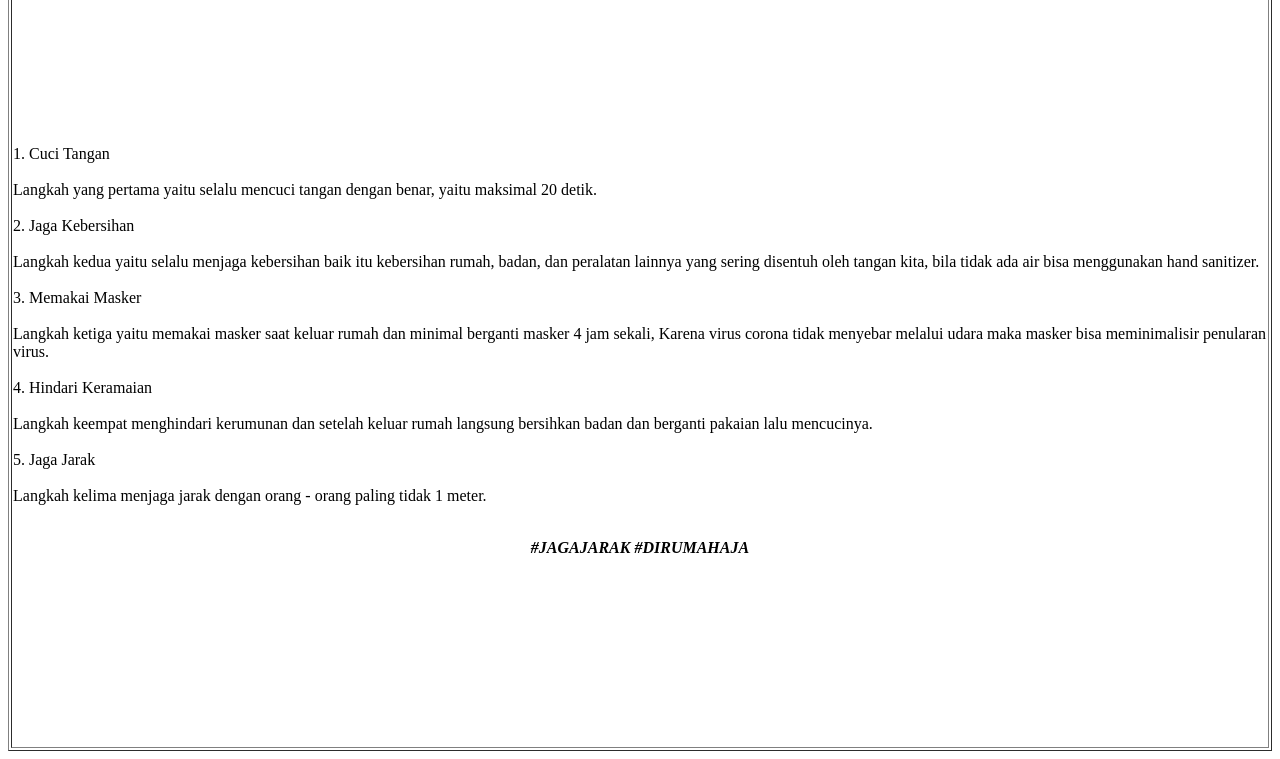
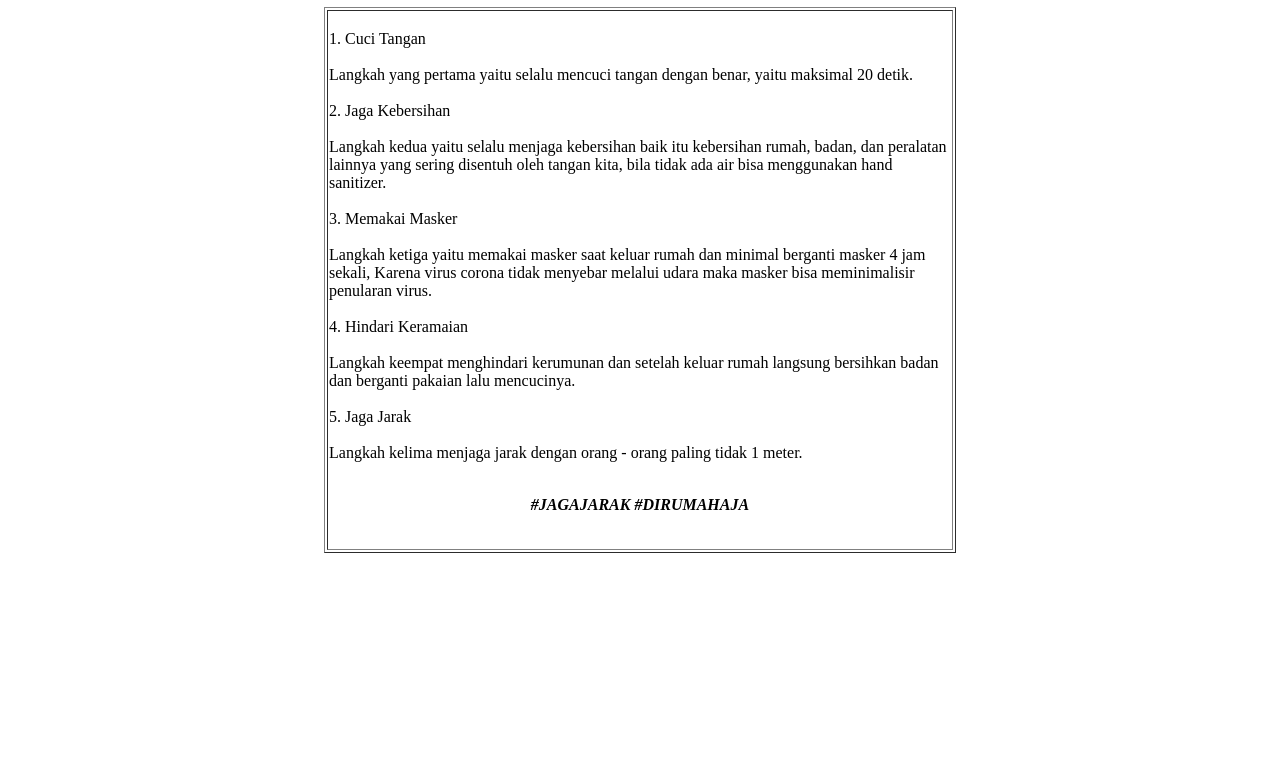
Before and after one commit to Anitaaa30/Anitaaa30.github.io, a plain HTML site: page index.html in a window 1280 px wide. Shown: the part 99-858 px from the top of the page. After the commit the page ends 800 px from the top, so only its background shows below. Drawn offline with Linux system fonts and the light colour scheme.

Commit message:
Update index.html

```diff
--- a/index.html
+++ b/index.html
@@ -1,9 +1,10 @@
 <html>
 <head>
 <title> Pencegahan Virus Corona</title>
+<
 </head>
 <body>
-<table border="1" align="center" width="100%" height="100%">
+<table border="1" align="center" width="50%" height="50%">
 <h1 class="header">Pencegahan Virus Corona<h1>
 </div>
 <tr>
```
